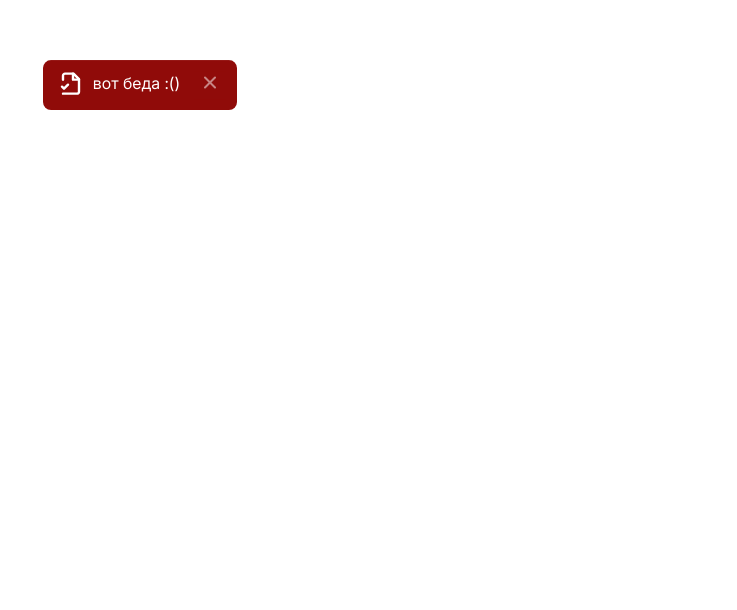
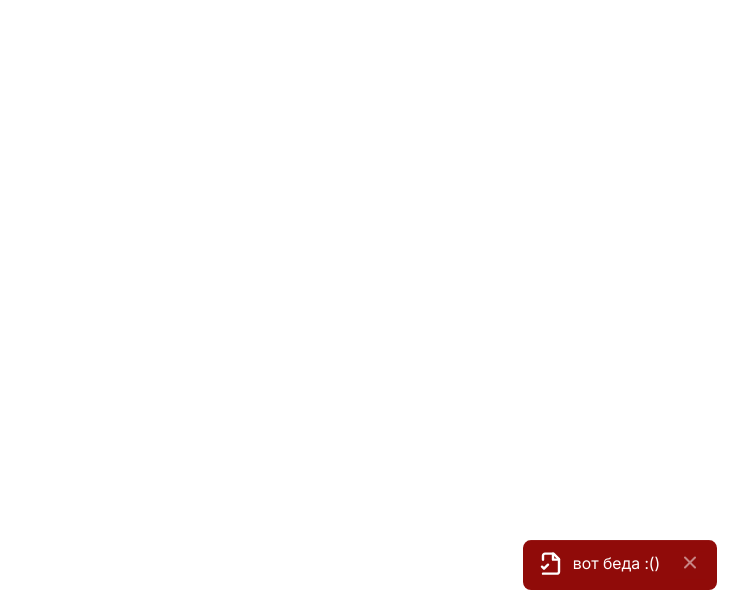
Before and after one commit to ase444ka/my-books, a Vue app: page / in a window 1280 px wide. Shown: the part 190-800 px from the top of the page, without its empty margins (543-1280 px from the left). Built offline with nearby package versions, Linux system fonts and the light colour scheme.

Commit message:
fix toast + add hover-color

```diff
--- a/src/components/ui/MyToast.vue
+++ b/src/components/ui/MyToast.vue
@@ -47,14 +47,15 @@ const stateClass = computed(() =>
 <style lang="scss" scoped>
 .toast {
   position: fixed;
-  bottom: 500px;
-  right: 500px;
+  bottom: 20px;
+  right: 20px;
   padding: 11px 11px 11px 16px;
   gap: 14px;
   border-radius: 8px;
   display: grid;
   grid-template-columns: auto fit-content(300px) auto;
   color: var(--color-background);
+  cursor: default;
   @media screen and (max-width: 1024px) {
     padding: 10px 8px 4px 12px;
     gap: 5px;
@@ -66,6 +67,9 @@ const stateClass = computed(() =>
     }
     &_error {
       background-color: var(--color-danger);
+      &:hover {
+        background-color: #820a08;
+      }
     }
   }
   &__icon {
```
